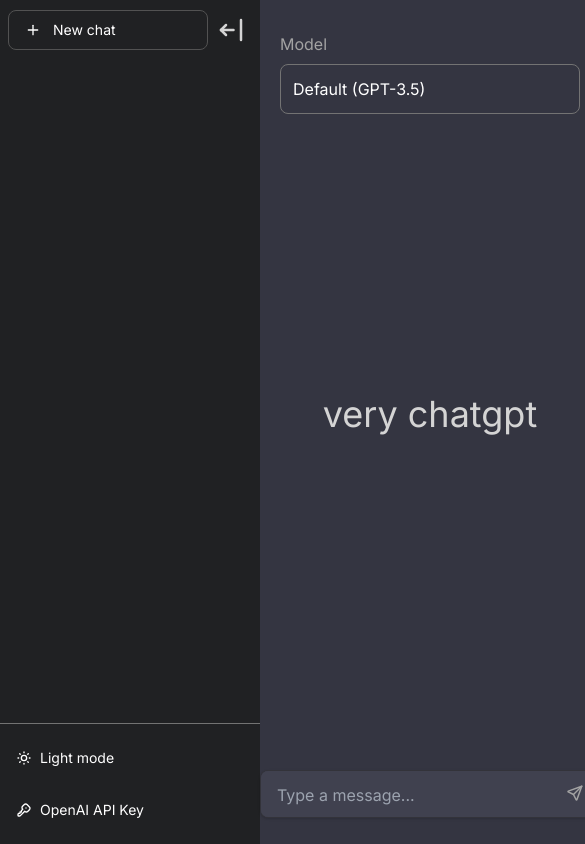
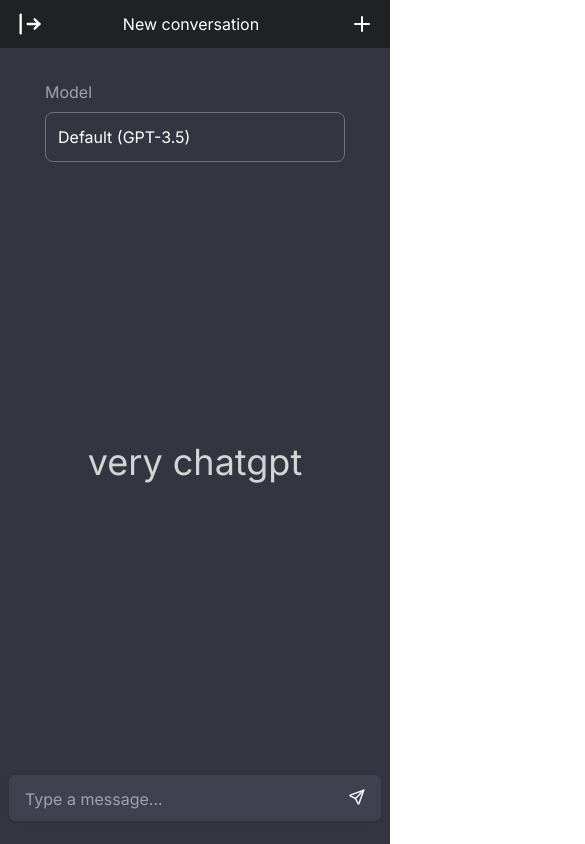
Before and after one commit to rossman22590/chatgpt-2, a Next.js app: page / in a window 390 px wide. Shown: the whole page, 585 px wide, since content can reach past the window. Built offline with nearby package versions, Linux system fonts and the light colour scheme.

Commit message:
feat: add mobile navbar and improve mobile layout
- added new component `Navbar` for mobile view
- improved mobile layout by making sidebar and chat full screen and adding fixed navbar
- hide sidebar on mobile devices with screen width less than 640px

```diff
--- a/components/Chat/Chat.tsx
+++ b/components/Chat/Chat.tsx
@@ -27,11 +27,11 @@
   }, [messages]);
 
   return (
-    <div className="h-full w-full flex flex-col dark:bg-[#343541]">
-      <div className="flex-1 overflow-auto">
+    <div className="flex-1 overflow-scroll dark:bg-[#343541]">
+      <div>
         {messages.length === 0 ? (
           <>
-            <div className="flex justify-center pt-8 overflow-auto">
+            <div className="flex justify-center pt-8">
               <ModelSelect
                 model={model}
                 onSelect={onSelect}
@@ -42,7 +42,7 @@
           </>
         ) : (
           <>
-            <div className="text-center py-3 dark:bg-[#444654] dark:text-neutral-300 text-neutral-500 text-sm border border-b-neutral-300 dark:border-none">Model: {OpenAIModelNames[model]}</div>
+            <div className="flex justify-center py-2 text-neutral-500 bg-neutral-100 dark:bg-[#444654] dark:text-neutral-200 text-sm border border-b-neutral-300 dark:border-none">Model: {OpenAIModelNames[model]}</div>
 
             {messages.map((message, index) => (
               <ChatMessage
@@ -51,18 +51,21 @@
                 lightMode={lightMode}
               />
             ))}
+
             {loading && <ChatLoader />}
-            <div ref={messagesEndRef} />
+
+            <div
+              className="bg-white dark:bg-[#343541] h-24 sm:h-32"
+              ref={messagesEndRef}
+            />
           </>
         )}
       </div>
 
-      <div className="h-[100px] w-[340px] sm:w-[400px] md:w-[500px] lg:w-[700px] xl:w-[800px] mx-auto">
-        <ChatInput
-          messageIsStreaming={messageIsStreaming}
-          onSend={onSend}
-        />
-      </div>
+      <ChatInput
+        messageIsStreaming={messageIsStreaming}
+        onSend={onSend}
+      />
     </div>
   );
 };
--- a/components/Chat/ChatInput.tsx
+++ b/components/Chat/ChatInput.tsx
@@ -32,14 +32,27 @@
       alert("Please enter a message");
       return;
     }
+
     onSend({ role: "user", content });
     setContent("");
+
+    if (textareaRef && textareaRef.current) {
+      textareaRef.current.blur();
+    }
+  };
+
+  const isMobile = () => {
+    const userAgent = typeof window.navigator === "undefined" ? "" : navigator.userAgent;
+    const mobileRegex = /Android|webOS|iPhone|iPad|iPod|BlackBerry|IEMobile|Opera Mini|Mobile|mobile|CriOS/i;
+    return mobileRegex.test(userAgent);
   };
 
   const handleKeyDown = (e: KeyboardEvent<HTMLTextAreaElement>) => {
-    if (!isTyping && e.key === "Enter" && !e.shiftKey) {
+    if (!isTyping) {
+      if (e.key === "Enter" && !e.shiftKey && !isMobile()) {
         e.preventDefault();
         handleSend();
+      }
     }
   };
 
@@ -51,8 +64,7 @@
   }, [content]);
 
   return (
-    <div className="relative">
-      <div className="absolute bottom-[-80px] w-full">
+    <div className="fixed sm:absolute bottom-4 sm:bottom-8 w-full sm:w-1/2 px-2 left-0 sm:left-[280px] lg:left-[200px] right-0 ml-auto mr-auto">
       <textarea
         ref={textareaRef}
         className="rounded-lg pl-4 pr-8 py-3 w-full focus:outline-none max-h-[280px] dark:bg-[#40414F] dark:border-opacity-50 dark:border-neutral-800 dark:text-neutral-100 border border-neutral-300 shadow text-neutral-900"
@@ -70,13 +82,13 @@
         onChange={handleChange}
         onKeyDown={handleKeyDown}
       />
+
       <button
-          className="absolute right-2 bottom-[14px] text-neutral-400 p-2 hover:dark:bg-neutral-800 hover:bg-neutral-400 hover:text-white rounded-md"
+        className="absolute right-5 bottom-[18px] focus:outline-none text-neutral-800 hover:text-neutral-900 dark:text-neutral-100 dark:hover:text-neutral-200 dark:bg-opacity-50 hover:bg-neutral-200 p-1 rounded-sm"
         onClick={handleSend}
       >
         <IconSend size={18} />
       </button>
     </div>
-    </div>
   );
 };
--- /dev/null
+++ b/components/Mobile/Navbar.tsx
@@ -0,0 +1,23 @@
+import { Conversation } from "@/types";
+import { IconPlus } from "@tabler/icons-react";
+import { FC } from "react";
+
+interface Props {
+    selectedConversation: Conversation;
+    onNewConversation: () => void;
+}
+
+export const Navbar: FC<Props> = ({ selectedConversation, onNewConversation }) => {
+    return (
+        <div className="flex justify-between bg-[#202123] py-3 px-4 w-full">
+            <div className="mr-4"></div>
+
+            <div className="max-w-[240px] whitespace-nowrap overflow-hidden text-ellipsis">{selectedConversation.name}</div>
+
+            <IconPlus
+                className="cursor-pointer hover:text-neutral-400"
+                onClick={onNewConversation}
+            />
+        </div>
+    );
+};
--- a/components/Sidebar/Sidebar.tsx
+++ b/components/Sidebar/Sidebar.tsx
@@ -21,10 +21,10 @@
 
 export const Sidebar: FC<Props> = ({ loading, conversations, lightMode, selectedConversation, apiKey, onNewConversation, onToggleLightMode, onSelectConversation, onDeleteConversation, onToggleSidebar, onRenameConversation, onApiKeyChange }) => {
     return (
-        <div className="flex flex-col bg-[#202123] min-w-[260px] max-w-[260px]">
-            <div className="flex items-center h-[60px] pl-2">
+        <div className={`flex flex-col bg-[#202123] min-w-full sm:min-w-[260px] sm:max-w-[260px] z-10`}>
+            <div className="flex items-center h-[60px] sm:pl-2 px-2">
                 <button
-                    className="flex items-center w-[200px] h-[40px] rounded-lg bg-[#202123] border border-neutral-600 text-sm hover:bg-neutral-700"
+                    className="flex items-center w-full sm:w-[200px] h-[40px] rounded-lg bg-[#202123] border border-neutral-600 text-sm hover:bg-neutral-700"
                     onClick={onNewConversation}
                 >
                     <IconPlus
@@ -35,13 +35,13 @@
                 </button>
 
                 <IconArrowBarLeft
-                    className="ml-1 p-1 text-neutral-300 cursor-pointer hover:text-neutral-400"
+                    className="ml-1 p-1 text-neutral-300 cursor-pointer hover:text-neutral-400 hidden sm:flex"
                     size={38}
                     onClick={onToggleSidebar}
                 />
             </div>
 
-            <div className="flex flex-1 justify-center overflow-auto">
+            <div className="flex-1 overflow-auto">
                 <Conversations
                     loading={loading}
                     conversations={conversations}
--- a/components/Sidebar/SidebarSettings.tsx
+++ b/components/Sidebar/SidebarSettings.tsx
@@ -12,7 +12,7 @@
 
 export const SidebarSettings: FC<Props> = ({ lightMode, apiKey, onToggleLightMode, onApiKeyChange }) => {
     return (
-        <div className="flex flex-col items-center border-t border-neutral-500 px-2 py-4 text-sm space-y-4">
+        <div className="flex flex-col items-center border-t border-neutral-500 px-2 py-4 text-sm space-y-2">
             <SidebarButton
                 text={lightMode === "light" ? "Dark mode" : "Light mode"}
                 icon={lightMode === "light" ? <IconMoon size={16} /> : <IconSun size={16} />}
--- a/pages/index.tsx
+++ b/pages/index.tsx
@@ -1,7 +1,8 @@
 import { Chat } from "@/components/Chat/Chat";
+import { Navbar } from "@/components/Mobile/Navbar";
 import { Sidebar } from "@/components/Sidebar/Sidebar";
 import { Conversation, Message, OpenAIModel } from "@/types";
-import { IconArrowBarRight } from "@tabler/icons-react";
+import { IconArrowBarLeft, IconArrowBarRight } from "@tabler/icons-react";
 import Head from "next/head";
 import Script from "next/script";
 import { useEffect, useState } from "react";
@@ -41,7 +42,7 @@
 
       if (!response.ok) {
         setLoading(false);
-        throw new Error(response.statusText);
+        return;
       }
 
       const data = response.body;
@@ -149,7 +150,7 @@
 
     const newConversation: Conversation = {
       id: lastConversation ? lastConversation.id + 1 : 1,
-      name: "New conversation",
+      name: `Conversation ${lastConversation ? lastConversation.id + 1 : 1}`,
       messages: []
     };
 
@@ -175,8 +176,8 @@
     localStorage.setItem("conversationHistory", JSON.stringify(updatedConversations));
 
     if (updatedConversations.length > 0) {
-      setSelectedConversation(updatedConversations[0]);
-      localStorage.setItem("selectedConversation", JSON.stringify(updatedConversations[0]));
+      setSelectedConversation(updatedConversations[updatedConversations.length - 1]);
+      localStorage.setItem("selectedConversation", JSON.stringify(updatedConversations[updatedConversations.length - 1]));
     } else {
       setSelectedConversation({
         id: 1,
@@ -203,6 +204,10 @@
       setApiKey(apiKey);
     }
 
+    if (window.innerWidth < 640) {
+      setShowSidebar(false);
+    }
+
     const conversationHistory = localStorage.getItem("conversationHistory");
 
     if (conversationHistory) {
@@ -215,7 +220,7 @@
     } else {
       setSelectedConversation({
         id: 1,
-        name: "",
+        name: "New conversation",
         messages: []
       });
     }
@@ -227,7 +232,7 @@
         <title>very chatgpt</title>
         <meta
           name="description"
-          content="very chatgpt clone"
+          content="ChatGPT but better."
         />
         <meta
           name="viewport"
@@ -246,8 +251,17 @@
       />
 
       {selectedConversation && (
-        <div className={`flex h-screen text-white ${lightMode}`}>
+        <div className={`flex flex-col h-screen w-screen text-white ${lightMode}`}>
+          <div className="sm:hidden w-full fixed top-0">
+            <Navbar
+              selectedConversation={selectedConversation}
+              onNewConversation={handleNewConversation}
+            />
+          </div>
+
+          <div className="flex h-full w-full pt-[48px] sm:pt-0">
             {showSidebar ? (
+              <>
                 <Sidebar
                   loading={messageIsStreaming}
                   conversations={conversations}
@@ -262,10 +276,15 @@
                   onRenameConversation={handleRenameConversation}
                   onApiKeyChange={handleApiKeyChange}
                 />
+
+                <IconArrowBarLeft
+                  className="fixed top-2.5 left-4 sm:top-1 sm:left-4 sm:text-neutral-700 dark:text-white cursor-pointer hover:text-gray-400 dark:hover:text-gray-300 h-7 w-7 sm:h-8 sm:w-8 sm:hidden"
+                  onClick={() => setShowSidebar(!showSidebar)}
+                />
+              </>
             ) : (
               <IconArrowBarRight
-              className="absolute top-1 left-4 text-black dark:text-white cursor-pointer hover:text-gray-400 dark:hover:text-gray-300"
-              size={32}
+                className="fixed top-2.5 left-4 sm:top-1.5 sm:left-4 sm:text-neutral-700 dark:text-white cursor-pointer hover:text-gray-400 dark:hover:text-gray-300 h-7 w-7 sm:h-8 sm:w-8"
                 onClick={() => setShowSidebar(!showSidebar)}
               />
             )}
@@ -280,6 +299,7 @@
               onSelect={setModel}
             />
           </div>
+        </div>
       )}
     </>
   );
```
Lines whose indentation alone changed are shown as unchanged.
